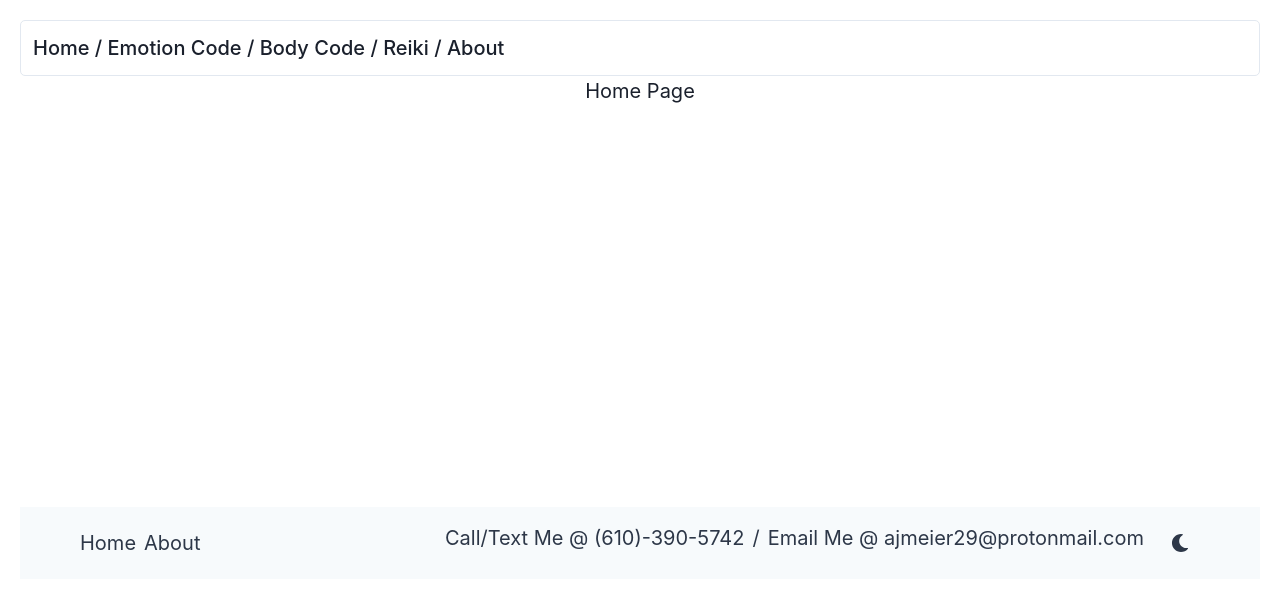
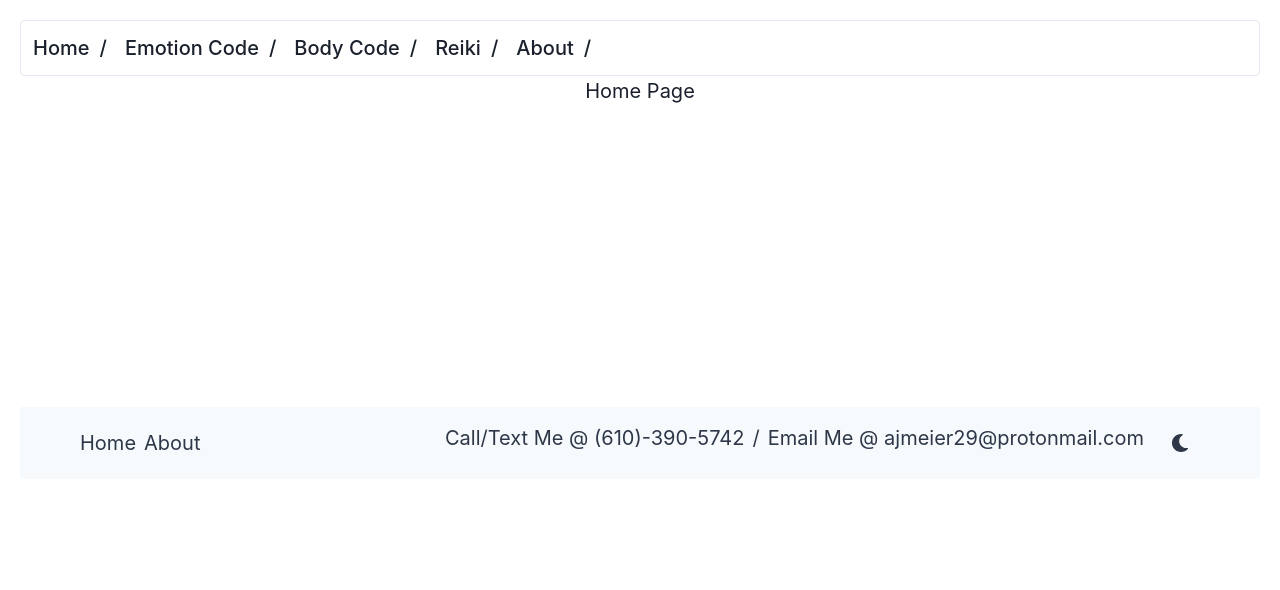
Before and after one commit to ajmeier29/about-me-site, a React (Create React App) app: page / in a window 1280 px wide. Shown: the top 590 px of the page. Built offline with nearby package versions, Linux system fonts and the light colour scheme.

Commit message:
fixed spacing in nav bar

```diff
--- a/src/FrontPage.js
+++ b/src/FrontPage.js
@@ -11,7 +11,6 @@ const FrontPage = props => {
     <Box textAlign="center" fontSize="xl">
       <Grid
         templateAreas={`"header"
-                  "main"
                   "footer"`}
         minH="100vh"
         p={5}
--- a/src/Navigation/NavigationBar.js
+++ b/src/Navigation/NavigationBar.js
@@ -3,25 +3,29 @@ import {
   Breadcrumb,
   BreadcrumbItem,
   BreadcrumbLink,
+  Flex,
+  HStack,
 } from '@chakra-ui/react';
 import { Link, Outlet } from 'react-router-dom';
 
 const NavigationBar = props => {
   return (
     <Box>
-      <Box borderWidth="1px" borderRadius="5px" padding={3}>
+      <Flex borderWidth="1px" borderRadius="5px" padding={3}>
         <Breadcrumb fontWeight="medium" fontSize="xl">
-          <NavLink link="/" text="Home /&nbsp;" />
+          <HStack>
+            <NavLink link="/" text="Home" />
 
-          <NavLink link="#" text="Emotion Code /&nbsp;" />
+            <NavLink link="#" text="Emotion Code" />
 
-          <NavLink link="#" text="Body Code /&nbsp;" />
+            <NavLink link="#" text="Body Code" />
 
-          <NavLink link="#" text="Reiki /&nbsp;" />
+            <NavLink link="#" text="Reiki" />
 
-          <NavLink link="/About" text="About" />
+            <NavLink link="/About" text="About" />
+          </HStack>
         </Breadcrumb>
-      </Box>
+      </Flex>
       <Outlet />
     </Box>
   );
@@ -29,7 +33,7 @@ const NavigationBar = props => {
 
 const NavLink = props => {
   return (
-    <BreadcrumbItem>
+    <BreadcrumbItem separator={'/'} spacing={2.5}>
       <Link to={props.link}>
         <BreadcrumbLink>{props.text}</BreadcrumbLink>
       </Link>
```
